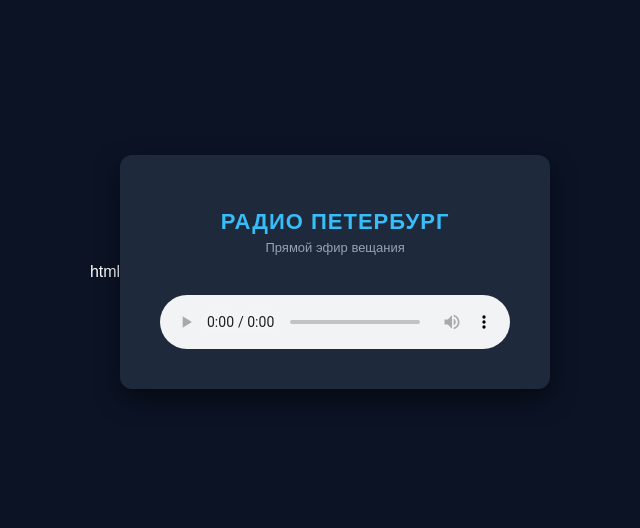
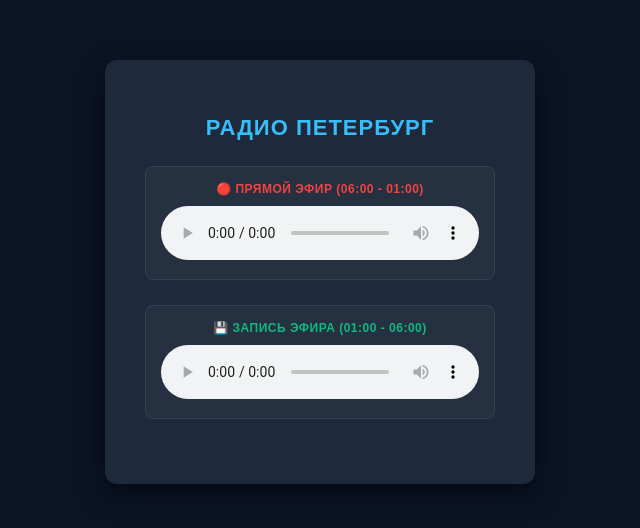
Before and after one commit to vladislavtech84-cyber/radio-player, a plain HTML site: page index.html in a window 1280 px wide. Shown: the part 128-656 px from the top of the page, without its empty margins (320-960 px from the left). Drawn offline with Linux system fonts and the light colour scheme.

Commit message:
Update index.html

```diff
--- a/index.html
+++ b/index.html
@@ -1,4 +1,4 @@
-html<!DOCTYPE html>
+<!DOCTYPE html>
 <html lang="ru">
 <head>
     <meta charset="UTF-8">
@@ -26,18 +26,26 @@
         h1 {
             font-size: 22px;
             color: #38bdf8;
-            margin-bottom: 5px;
+            margin-bottom: 25px;
             text-transform: uppercase;
             letter-spacing: 1px;
         }
+        .player-block {
+            margin-bottom: 25px;
+            background: rgba(255,255,255,0.03);
+            padding: 15px;
+            border-radius: 8px;
+            border: 1px solid #334155;
+        }
         .subtitle {
-            font-size: 13px;
+            font-size: 12px;
             color: #94a3b8;
-            margin-bottom: 30px;
+            margin-bottom: 10px;
+            font-weight: bold;
+            letter-spacing: 0.5px;
         }
         audio {
             width: 100%;
-            margin-top: 10px;
         }
     </style>
 </head>
@@ -45,12 +53,24 @@
 
     <div class="radio-container">
         <h1>Радио Петербург</h1>
-        <div class="subtitle">Прямой эфир вещания</div>
 
-        <audio controls autoplay>
-            <source src="https://radio.5-tv.ru/radio.mp3" type="audio/mpeg">
-            Ваш браузер не поддерживает элемент audio.
-        </audio>
+        <!-- Блок 1: Прямой эфир -->
+        <div class="player-block">
+            <div class="subtitle" style="color: #ef4444;">🔴 ПРЯМОЙ ЭФИР (06:00 - 01:00)</div>
+            <audio controls>
+                <source src="https://5-tv.ru" type="audio/mpeg">
+                Ваш браузер не поддерживает элемент audio.
+            </audio>
+        </div>
+
+        <!-- Блок 2: Ночной архив -->
+        <div class="player-block">
+            <div class="subtitle" style="color: #10b981;">💾 ЗАПИСЬ ЭФИРА (01:00 - 06:00)</div>
+            <audio controls>
+                <source src="record.mp3" type="audio/mpeg">
+                Запись еще не создана сервером.
+            </audio>
+        </div>
     </div>
 
 </body>
```
